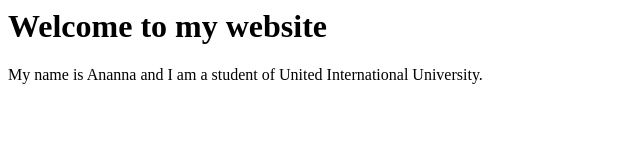
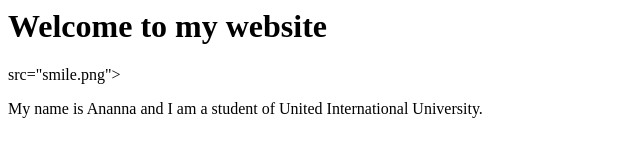
Before and after one commit to ananna-ananna/ananna-ananna.github.io, a plain HTML site: page index.html in a window 1280 px wide. Shown: the whole page, without its empty margins (0-640 px from the left). Drawn offline with Linux system fonts and the light colour scheme.

Commit message:
Update index.html

```diff
--- a/index.html
+++ b/index.html
@@ -4,6 +4,7 @@
   </head>
   <body>
  <h1>Welcome to my website</h1>
+   <ing> src="smile.png">
  <p>My name is Ananna and I am a student of United International University.</p>
  </body>
  </html>
```
